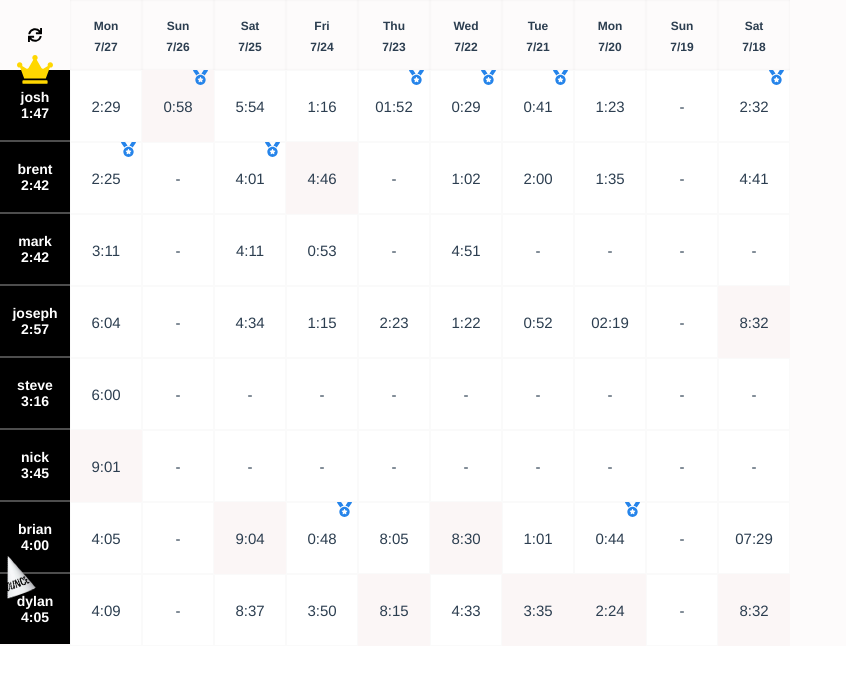
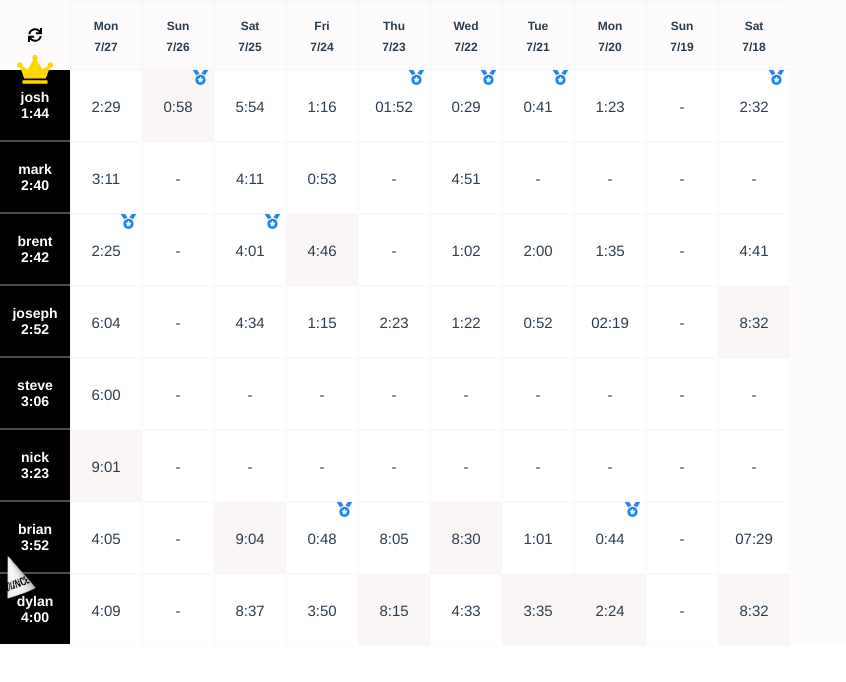
Before and after one commit to josephcross/nyt-scores, a Vue app: page / in a window 1280 px wide. Shown: the top 682 px of the page, without its empty margins (0-846 px from the left). Built offline with nearby package versions, Linux system fonts and the light colour scheme.

Commit message:
add times

```diff
--- a/src/App.vue
+++ b/src/App.vue
@@ -53,6 +53,7 @@ export default {
     },
     boys() {
       const timesBrian = {
+        '8/9': '1:38',
         '8/8': '8:22',
         '8/7': '2:35',
         '8/6': '2:15',
@@ -79,6 +80,7 @@ export default {
       };
 
       const timesJoseph = {
+        '8/9': '1:25',
         '8/8': '7:41',
         '8/7': '3:52',
         '8/6': '1:07',
@@ -105,6 +107,7 @@ export default {
       };
 
       const timesJosh = {
+        '8/9': '0:33',
         '8/8': '1:35',
         '8/7': '1:30',
         '8/6': '1:38',
@@ -131,6 +134,7 @@ export default {
       }
 
       const timesDylan = {
+        '8/9': '2:25',
         '8/8': '4:38',
         '8/7': '4:02',
         '8/6': '2:46',
@@ -157,6 +161,7 @@ export default {
       }
 
       const timesBrent = {
+        '8/9': '',
         '8/8': '4:04',
         '8/7': '',
         '8/6': '',
@@ -183,6 +188,7 @@ export default {
       }
 
       const timesMark = {
+        '8/9': '2:21',
         '8/8': '',
         '8/7': '1:49',
         '8/6': '1:14',
@@ -209,6 +215,7 @@ export default {
       }
 
       const timesNick = {
+        '8/9': '0:50',
         '8/8': '5:18',
         '8/7': '1:47',
         '8/6': '1:33',
@@ -235,6 +242,7 @@ export default {
       }
 
       const timesSteve = {
+        '8/9': '1:35',
         '8/8': '5:12',
         '8/7': '5:11',
         '8/6': '2:13',
```
